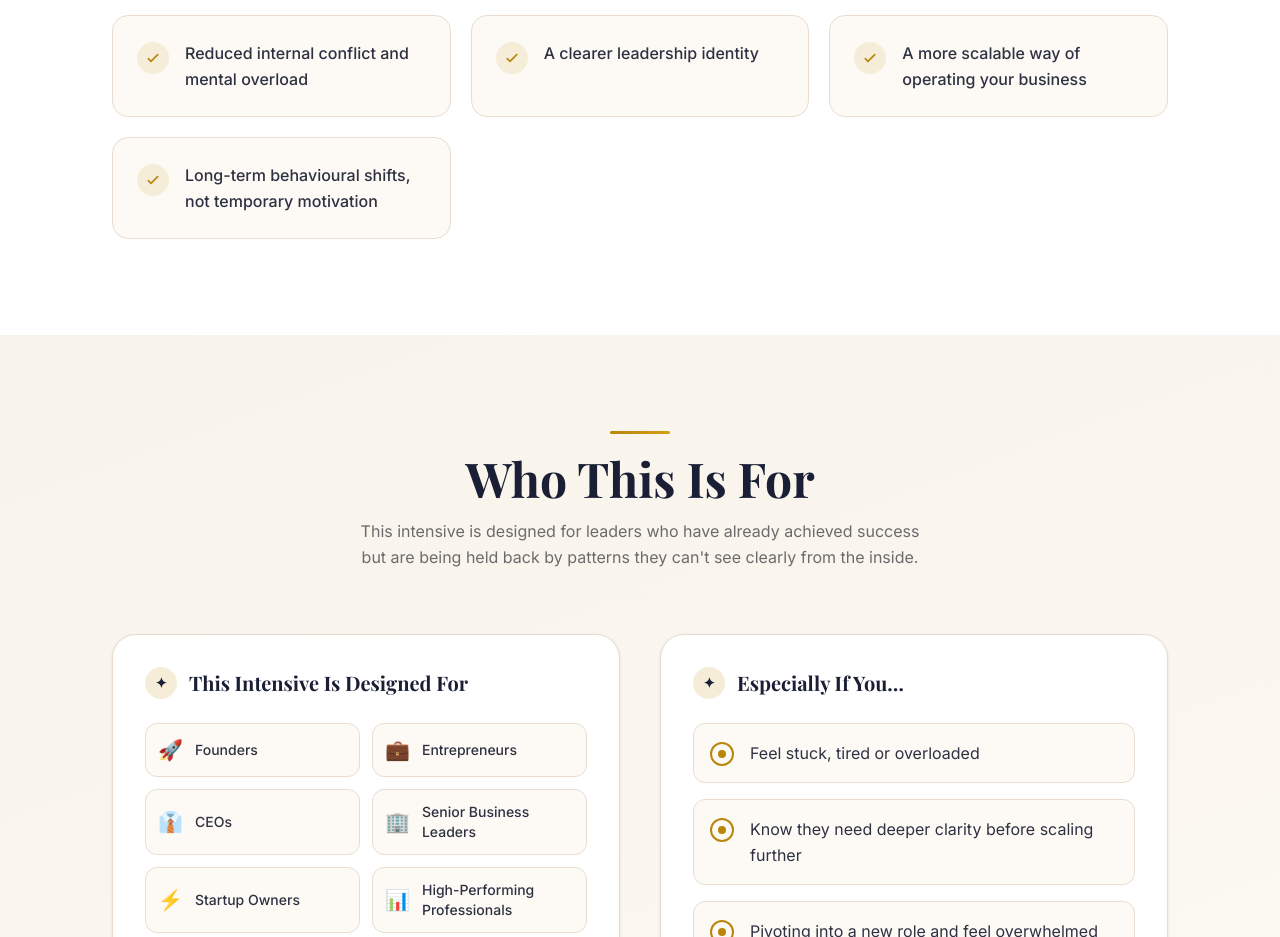
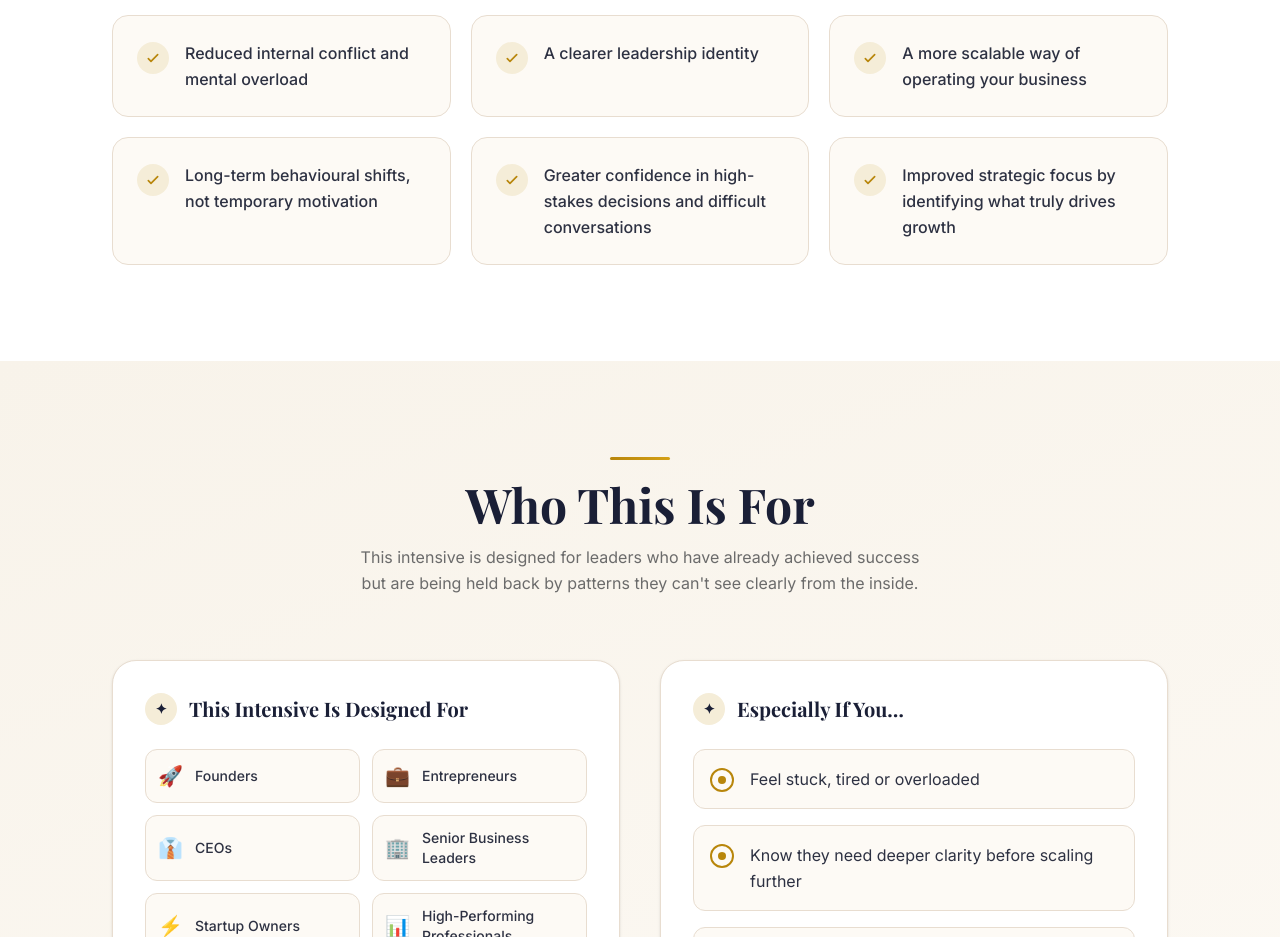
Before and after one commit to inspirexcellence/inspire-LP, a React (Vite) app: page / in a window 1280 px wide. Shown: the part 1180-2117 px from the top of the page. Built offline with nearby package versions, Linux system fonts and the light colour scheme; a web font is replaced by a local one.

Commit message:
added points in outcomes

```diff
--- a/src/components/Outcomes.jsx
+++ b/src/components/Outcomes.jsx
@@ -22,6 +22,8 @@ const outcomes = [
   'A clearer leadership identity',
   'A more scalable way of operating your business',
   'Long-term behavioural shifts, not temporary motivation',
+  'Greater confidence in high-stakes decisions and difficult conversations',
+  'Improved strategic focus by identifying what truly drives growth'
 ]
 
 export default function Outcomes() {
```
